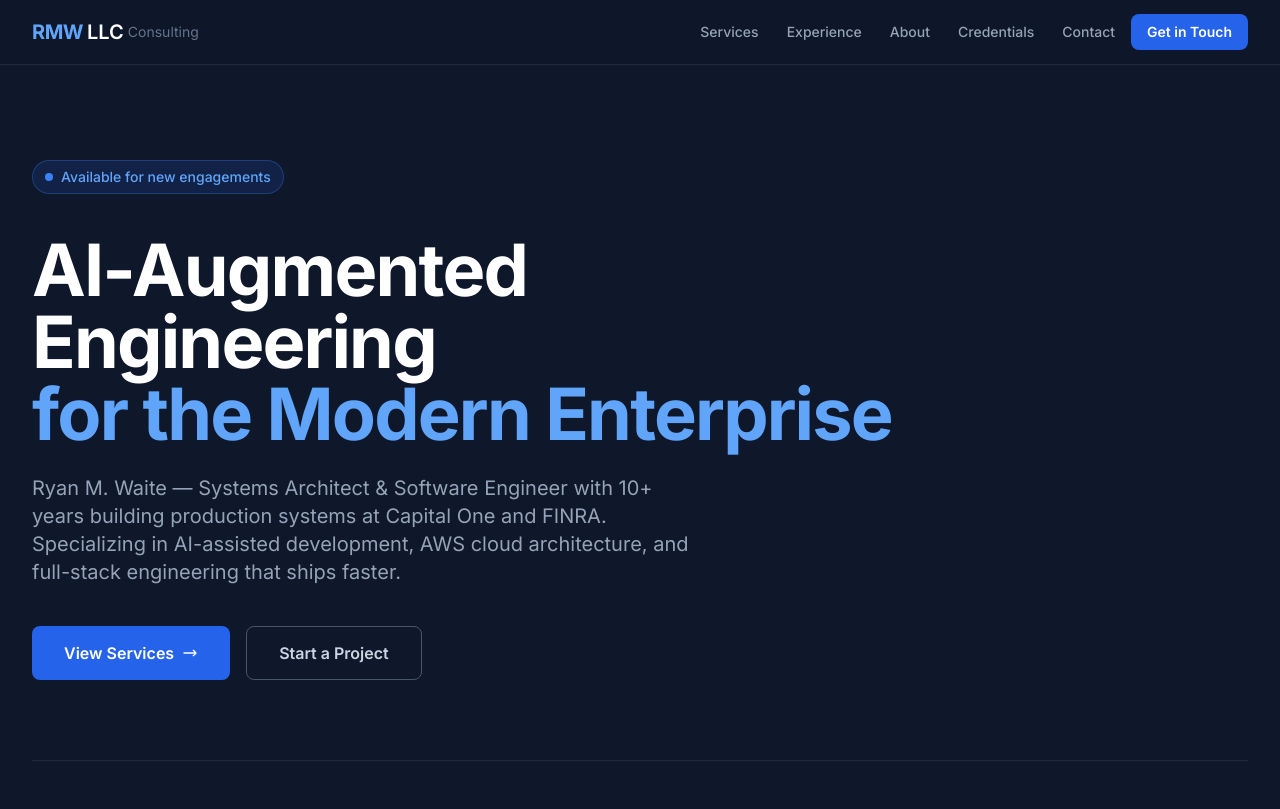
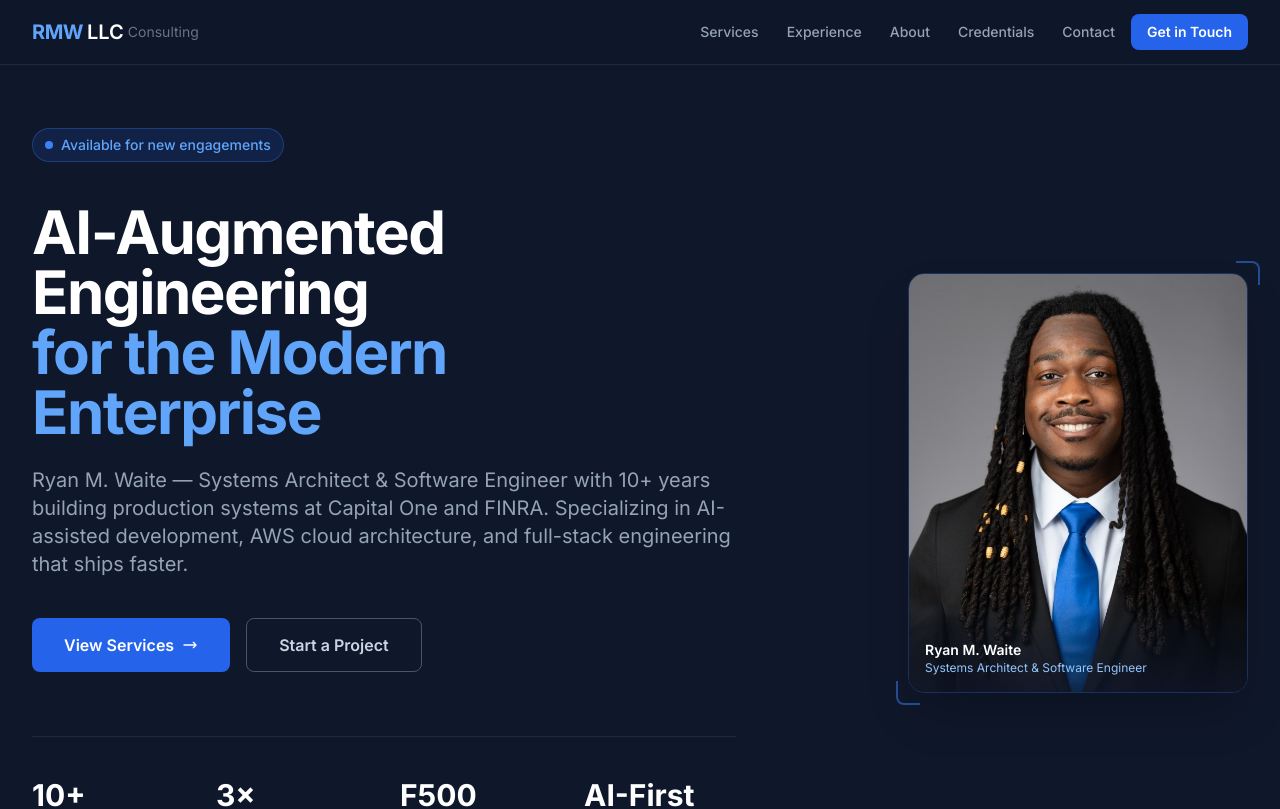
Before and after one commit to ryanwaite28/rmwllc-consulting, a Next.js app: page / in a window 1280 px wide. Shown: the top 809 px of the page. Built offline with nearby package versions, Linux system fonts and the light colour scheme.

Commit message:
added icon

```diff
--- a/src/components/Hero.tsx
+++ b/src/components/Hero.tsx
@@ -1,7 +1,13 @@
+import Image from 'next/image'
+
 export default function Hero() {
   return (
     <section className="min-h-screen bg-slate-900 flex items-center pt-16">
-      <div className="max-w-7xl mx-auto px-4 sm:px-6 lg:px-8 py-24 w-full">
+      <div className="max-w-7xl mx-auto px-4 sm:px-6 lg:px-8 py-16 w-full">
+        <div className="grid grid-cols-1 lg:grid-cols-5 gap-12 lg:gap-16 items-center">
+
+          {/* Left: Content */}
+          <div className="lg:col-span-3">
             {/* Availability badge */}
             <div className="inline-flex items-center gap-2 px-3 py-1.5 rounded-full bg-blue-600/15 border border-blue-500/30 text-blue-400 text-sm font-medium mb-10">
               <span className="relative flex h-2 w-2">
@@ -12,20 +18,20 @@ export default function Hero() {
             </div>
 
             {/* Headline */}
-        <h1 className="text-4xl sm:text-5xl lg:text-6xl xl:text-7xl font-bold text-white leading-[1.1] tracking-tight mb-6 max-w-4xl">
+            <h1 className="text-4xl sm:text-5xl lg:text-5xl xl:text-6xl font-bold text-white leading-[1.1] tracking-tight mb-6">
               AI-Augmented Engineering
               <br />
               <span className="text-blue-400">for the Modern Enterprise</span>
             </h1>
 
-        <p className="text-lg sm:text-xl text-slate-400 max-w-2xl mb-10 leading-relaxed">
+            <p className="text-lg sm:text-xl text-slate-400 mb-10 leading-relaxed">
               Ryan M. Waite — Systems Architect &amp; Software Engineer with 10+ years building
               production systems at Capital One and FINRA. Specializing in AI-assisted development,
               AWS cloud architecture, and full-stack engineering that ships faster.
             </p>
 
             {/* CTAs */}
-        <div className="flex flex-col sm:flex-row gap-4 mb-20">
+            <div className="flex flex-col sm:flex-row gap-4 mb-16">
               <a
                 href="#services"
                 className="inline-flex items-center justify-center px-8 py-3.5 bg-blue-600 hover:bg-blue-500 text-white font-semibold rounded-lg text-base"
@@ -44,7 +50,7 @@ export default function Hero() {
             </div>
 
             {/* Stats */}
-        <div className="grid grid-cols-2 sm:grid-cols-4 gap-8 border-t border-slate-800 pt-12">
+            <div className="grid grid-cols-2 sm:grid-cols-4 gap-8 border-t border-slate-800 pt-10">
               {[
                 { value: '10+', label: 'Years Experience' },
                 { value: '3×', label: 'AWS Certified' },
@@ -58,6 +64,39 @@ export default function Hero() {
               ))}
             </div>
           </div>
+
+          {/* Right: Professional headshot */}
+          <div className="lg:col-span-2 flex justify-center lg:justify-end order-first lg:order-last">
+            <div className="relative">
+              {/* Decorative background glow */}
+              <div className="absolute inset-0 rounded-2xl bg-blue-600/20 blur-3xl scale-110 -z-10" />
+
+              {/* Photo frame */}
+              <div className="relative w-72 h-80 sm:w-80 sm:h-96 lg:w-[340px] lg:h-[420px] rounded-2xl overflow-hidden border border-blue-500/25 shadow-2xl">
+                <Image
+                  src="/icon-1.jpg"
+                  alt="Ryan M. Waite — Systems Architect & Software Engineer"
+                  fill
+                  className="object-cover object-top"
+                  priority
+                  sizes="(max-width: 640px) 288px, (max-width: 1024px) 320px, 340px"
+                />
+                {/* Subtle gradient overlay at bottom for name card */}
+                <div className="absolute inset-x-0 bottom-0 h-24 bg-gradient-to-t from-slate-900/80 to-transparent" />
+                <div className="absolute bottom-0 inset-x-0 p-4">
+                  <div className="text-white font-semibold text-sm">Ryan M. Waite</div>
+                  <div className="text-blue-300 text-xs">Systems Architect &amp; Software Engineer</div>
+                </div>
+              </div>
+
+              {/* Decorative corner accents */}
+              <div className="absolute -top-3 -right-3 w-6 h-6 border-t-2 border-r-2 border-blue-500/50 rounded-tr-lg" />
+              <div className="absolute -bottom-3 -left-3 w-6 h-6 border-b-2 border-l-2 border-blue-500/50 rounded-bl-lg" />
+            </div>
+          </div>
+
+        </div>
+      </div>
     </section>
   )
 }
```
Also changed, not shown: public/icon-1.jpg (added). Lines whose indentation alone changed are shown as unchanged.
